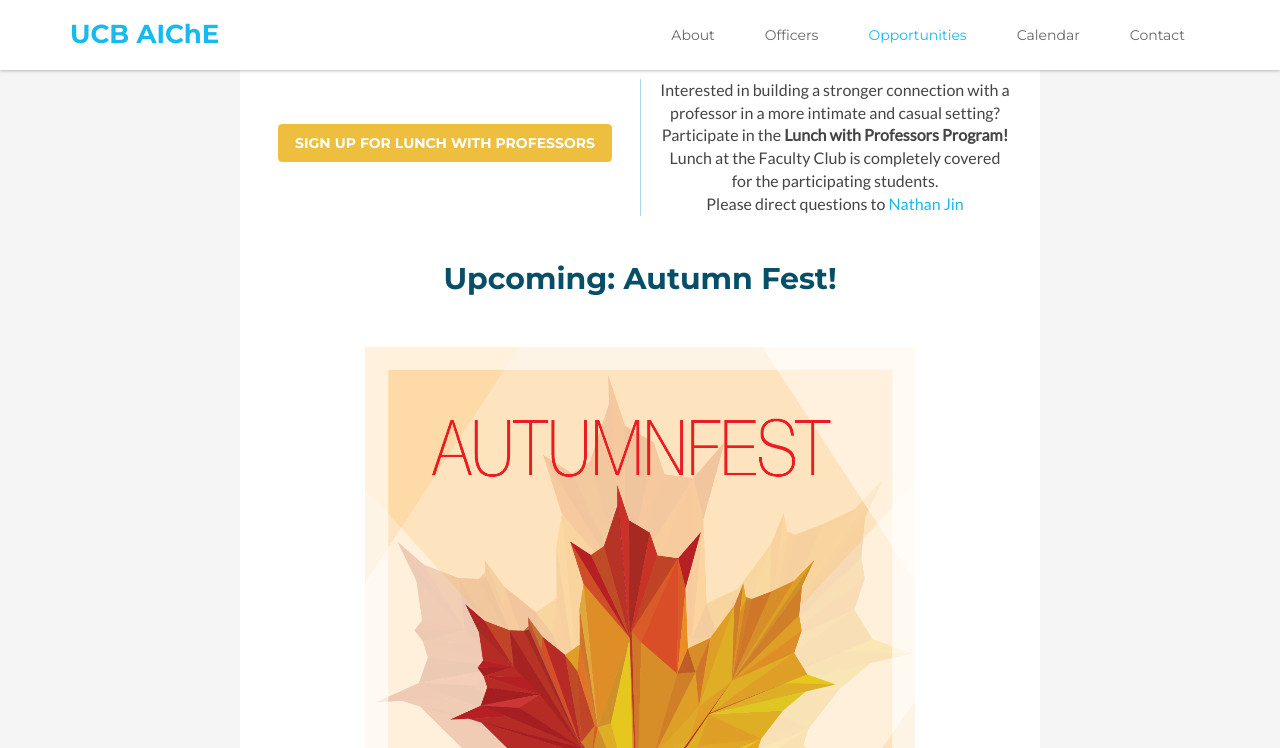
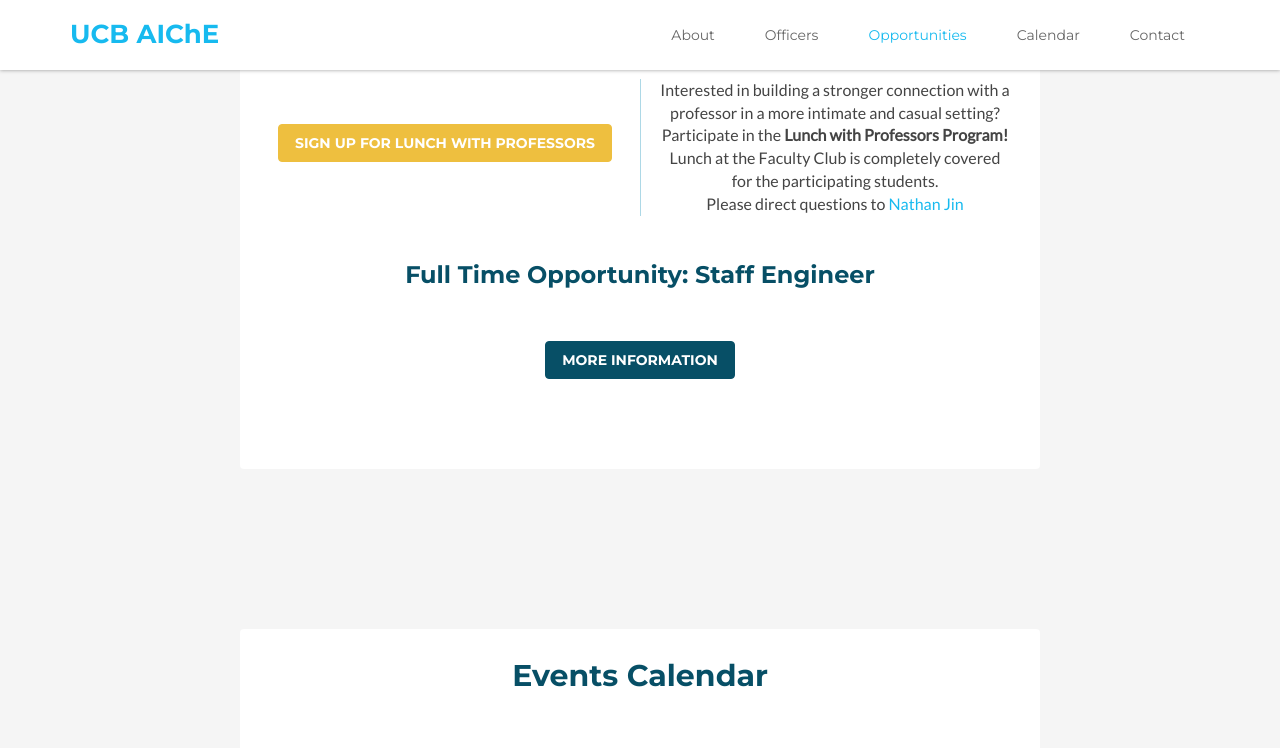
Before and after one commit to berkeleyAiChE/berkeleyAiChE.github.io, a Jekyll site: the page built from index.html, in a window 1280 px wide and 900 px high, scrolled down 2428 px, cut to the strip 0-748 px from the top of the window. Built offline with Jekyll 4.4.1, drawn with Linux system fonts in a browser that asks for light colours.

Commit message:
staff engineer op

```diff
--- a/_includes/docs.html
+++ b/_includes/docs.html
@@ -32,8 +32,8 @@
                             Interested in building a stronger connection with a professor in a more intimate and casual setting? Participate in the <b>Lunch with Professors Program!</b> Lunch at the Faculty Club is completely covered for the participating students. <br> Please direct questions to <a href="mailto: njin@berkeley.edu"> Nathan Jin </a>
                         </div>
                         <br> <br>
-                        <h2 class="title text-center"> Upcoming: Autumn Fest! </h2> <br>
-                        <img src="https://raw.githubusercontent.com/berkeleyAiChE/berkeleyAiChE.github.io/master/public/event_promos/autumn%20promo%20.png" style="width:550px;height:850px;">
+                        <h3 class="title text-center"> Full Time Opportunity: Staff Engineer </h3> <br>
+                        <a class="btn btn-cta-primary" href="https://raw.githubusercontent.com/berkeleyAiChE/berkeleyAiChE.github.io/master/public/event_promos/Staff%20Engineer%20.pdf"> More Information </a> </center>
 
             </div>
 
```
Also changed, not shown: 3 other files.
